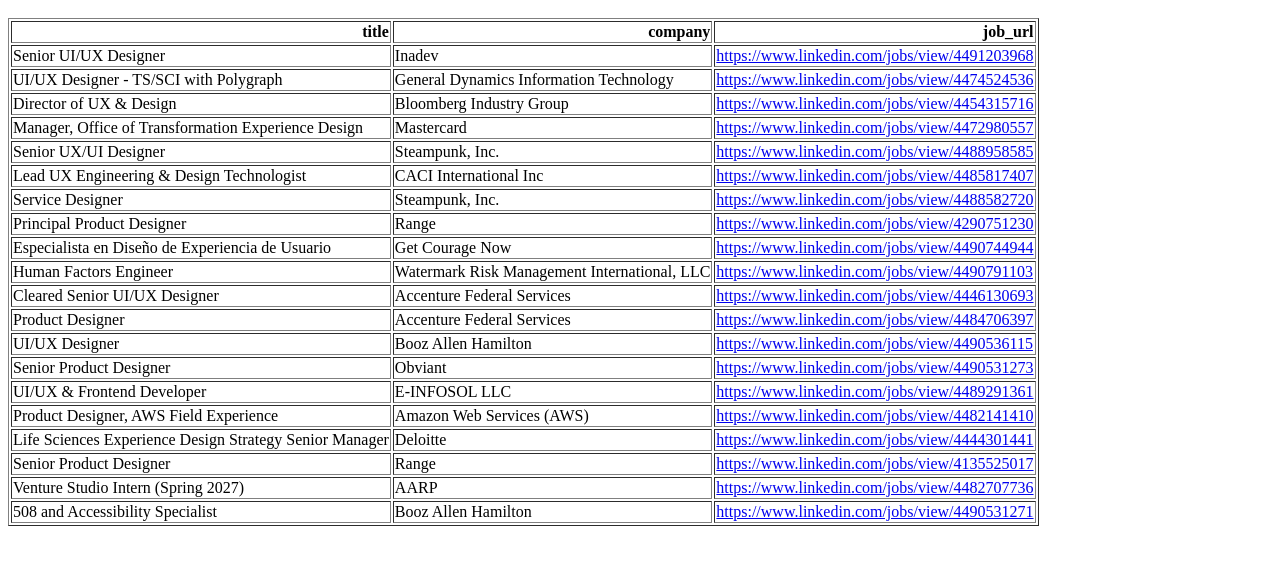
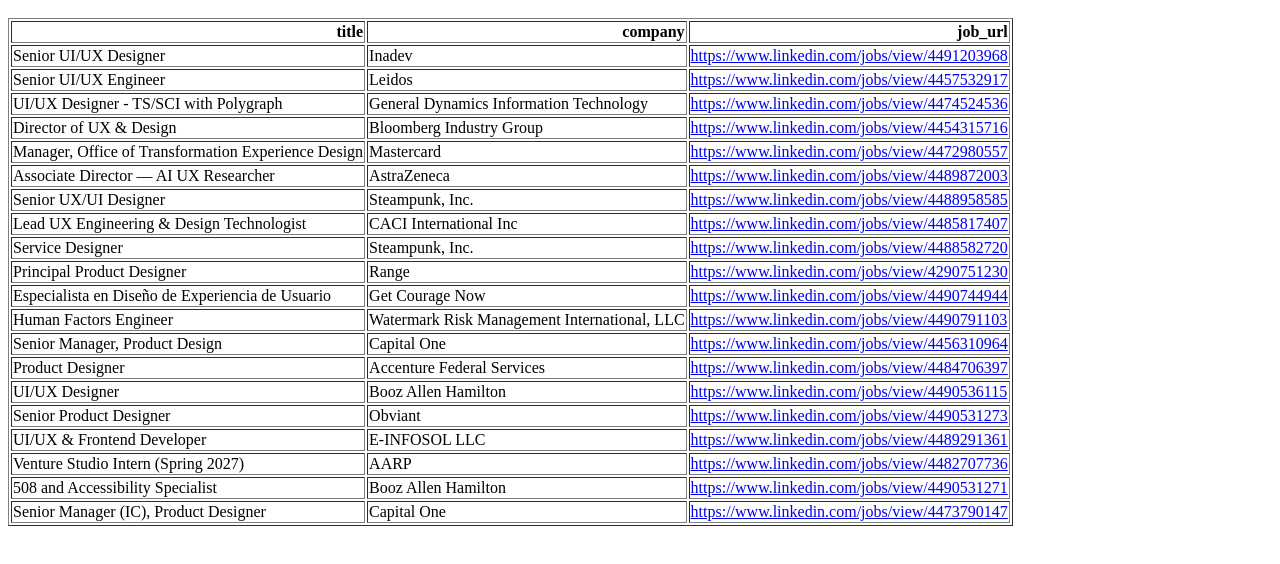
Before and after one commit to youngdv/Job-tracker, a plain HTML site: page index.html in a window 1280 px wide. Shown: the part 48-612 px from the top of the page. Drawn offline with Linux system fonts and the light colour scheme.

Commit message:
Update job board

```diff
--- a/index.html
+++ b/index.html
@@ -13,6 +13,11 @@
       <td><a href="https://www.linkedin.com/jobs/view/4491203968" target="_blank">https://www.linkedin.com/jobs/view/4491203968</a></td>
     </tr>
     <tr>
+      <td>Senior UI/UX Engineer</td>
+      <td>Leidos</td>
+      <td><a href="https://www.linkedin.com/jobs/view/4457532917" target="_blank">https://www.linkedin.com/jobs/view/4457532917</a></td>
+    </tr>
+    <tr>
       <td>UI/UX Designer - TS/SCI with Polygraph</td>
       <td>General Dynamics Information Technology</td>
       <td><a href="https://www.linkedin.com/jobs/view/4474524536" target="_blank">https://www.linkedin.com/jobs/view/4474524536</a></td>
@@ -26,6 +31,11 @@
       <td>Manager, Office of Transformation Experience Design</td>
       <td>Mastercard</td>
       <td><a href="https://www.linkedin.com/jobs/view/4472980557" target="_blank">https://www.linkedin.com/jobs/view/4472980557</a></td>
+    </tr>
+    <tr>
+      <td>Associate Director — AI UX Researcher</td>
+      <td>AstraZeneca</td>
+      <td><a href="https://www.linkedin.com/jobs/view/4489872003" target="_blank">https://www.linkedin.com/jobs/view/4489872003</a></td>
     </tr>
     <tr>
       <td>Senior UX/UI Designer</td>
@@ -58,9 +68,9 @@
       <td><a href="https://www.linkedin.com/jobs/view/4490791103" target="_blank">https://www.linkedin.com/jobs/view/4490791103</a></td>
     </tr>
     <tr>
-      <td>Cleared Senior UI/UX Designer</td>
-      <td>Accenture Federal Services</td>
-      <td><a href="https://www.linkedin.com/jobs/view/4446130693" target="_blank">https://www.linkedin.com/jobs/view/4446130693</a></td>
+      <td>Senior Manager, Product Design</td>
+      <td>Capital One</td>
+      <td><a href="https://www.linkedin.com/jobs/view/4456310964" target="_blank">https://www.linkedin.com/jobs/view/4456310964</a></td>
     </tr>
     <tr>
       <td>Product Designer</td>
@@ -83,21 +93,6 @@
       <td><a href="https://www.linkedin.com/jobs/view/4489291361" target="_blank">https://www.linkedin.com/jobs/view/4489291361</a></td>
     </tr>
     <tr>
-      <td>Product Designer, AWS Field Experience</td>
-      <td>Amazon Web Services (AWS)</td>
-      <td><a href="https://www.linkedin.com/jobs/view/4482141410" target="_blank">https://www.linkedin.com/jobs/view/4482141410</a></td>
-    </tr>
-    <tr>
-      <td>Life Sciences Experience Design Strategy Senior Manager</td>
-      <td>Deloitte</td>
-      <td><a href="https://www.linkedin.com/jobs/view/4444301441" target="_blank">https://www.linkedin.com/jobs/view/4444301441</a></td>
-    </tr>
-    <tr>
-      <td>Senior Product Designer</td>
-      <td>Range</td>
-      <td><a href="https://www.linkedin.com/jobs/view/4135525017" target="_blank">https://www.linkedin.com/jobs/view/4135525017</a></td>
-    </tr>
-    <tr>
       <td>Venture Studio Intern (Spring 2027)</td>
       <td>AARP</td>
       <td><a href="https://www.linkedin.com/jobs/view/4482707736" target="_blank">https://www.linkedin.com/jobs/view/4482707736</a></td>
@@ -107,5 +102,10 @@
       <td>Booz Allen Hamilton</td>
       <td><a href="https://www.linkedin.com/jobs/view/4490531271" target="_blank">https://www.linkedin.com/jobs/view/4490531271</a></td>
     </tr>
+    <tr>
+      <td>Senior Manager (IC), Product Designer</td>
+      <td>Capital One</td>
+      <td><a href="https://www.linkedin.com/jobs/view/4473790147" target="_blank">https://www.linkedin.com/jobs/view/4473790147</a></td>
+    </tr>
   </tbody>
 </table></body></html>
```
